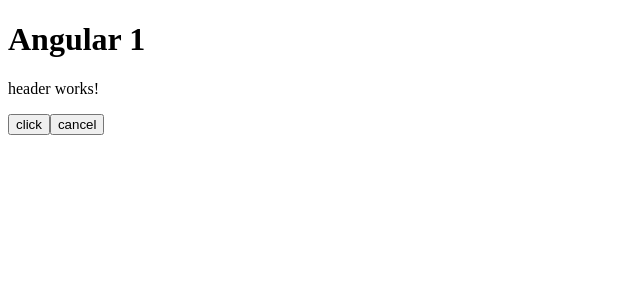
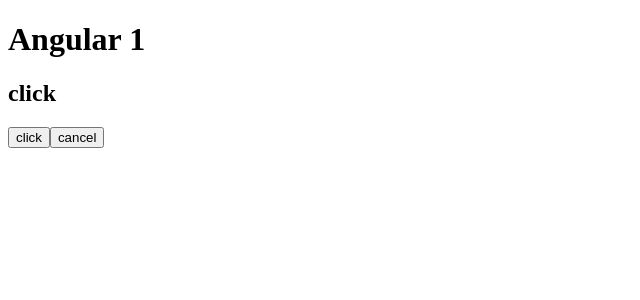
Before and after one commit to ColombusAH/angular1, an Angular app: page / in a window 1280 px wide. Shown: the top 300 px of the page, without its empty margins (0-640 px from the left). Built offline with nearby package versions, Linux system fonts and the light colour scheme.

Commit message:
cmp relations

```diff
--- a/src/app/app.component.html
+++ b/src/app/app.component.html
@@ -1,7 +1,7 @@
 <h1>Angular 1</h1>
 
-<app-header></app-header>
+<app-header [title]="clickText"></app-header>
 
-<app-button (myClick)="clicked('click')" text="click"></app-button>
+<app-button (myClick)="clicked($event)" [text]="clickText"></app-button>
 
-<app-button (myClick)="clicked('cancel')" text="cancel"></app-button>
+<app-button (myClick)="clicked($event)" [text]="cancelText"></app-button>
--- a/src/app/app.component.ts
+++ b/src/app/app.component.ts
@@ -8,8 +8,11 @@
 export class AppComponent {
   title = 'angular1';
 
+  clickText = 'click';
+  cancelText = 'cancel';
 
-  clicked(name: string) {
-    console.log(name);
+  clicked(e: MouseEvent) {
+    this.clickText = 'worked!';
+    console.log(e);
   }
 }
--- a/src/app/button/button.component.html
+++ b/src/app/button/button.component.html
@@ -1 +1 @@
-<button (click)="handleClick()">{{ text }}</button>
+<button (click)="handleClick($event)">{{ text }}</button>
--- a/src/app/button/button.component.ts
+++ b/src/app/button/button.component.ts
@@ -9,15 +9,16 @@
 
   @Input() text = '';
 
-  @Output() myClick = new EventEmitter();
+  @Output() myClick = new EventEmitter<MouseEvent>();
 
   constructor() { }
 
   ngOnInit(): void {
   }
 
-  handleClick() {
-    this.myClick.emit();
+  handleClick(e: MouseEvent) {
+    console.log(e);
+    this.myClick.emit(e);
   }
 
 }
--- a/src/app/header/header.component.html
+++ b/src/app/header/header.component.html
@@ -1 +1 @@
-<p>header works!</p>
+<h2>{{ title }}</h2>
--- a/src/app/header/header.component.ts
+++ b/src/app/header/header.component.ts
@@ -1,4 +1,4 @@
-import { Component, OnInit } from '@angular/core';
+import { Component, Input, OnInit } from '@angular/core';
 
 @Component({
   selector: 'app-header',
@@ -6,6 +6,8 @@
   styleUrls: ['./header.component.scss']
 })
 export class HeaderComponent implements OnInit {
+
+  @Input() title: string = '';
 
   constructor() { }
 
```
